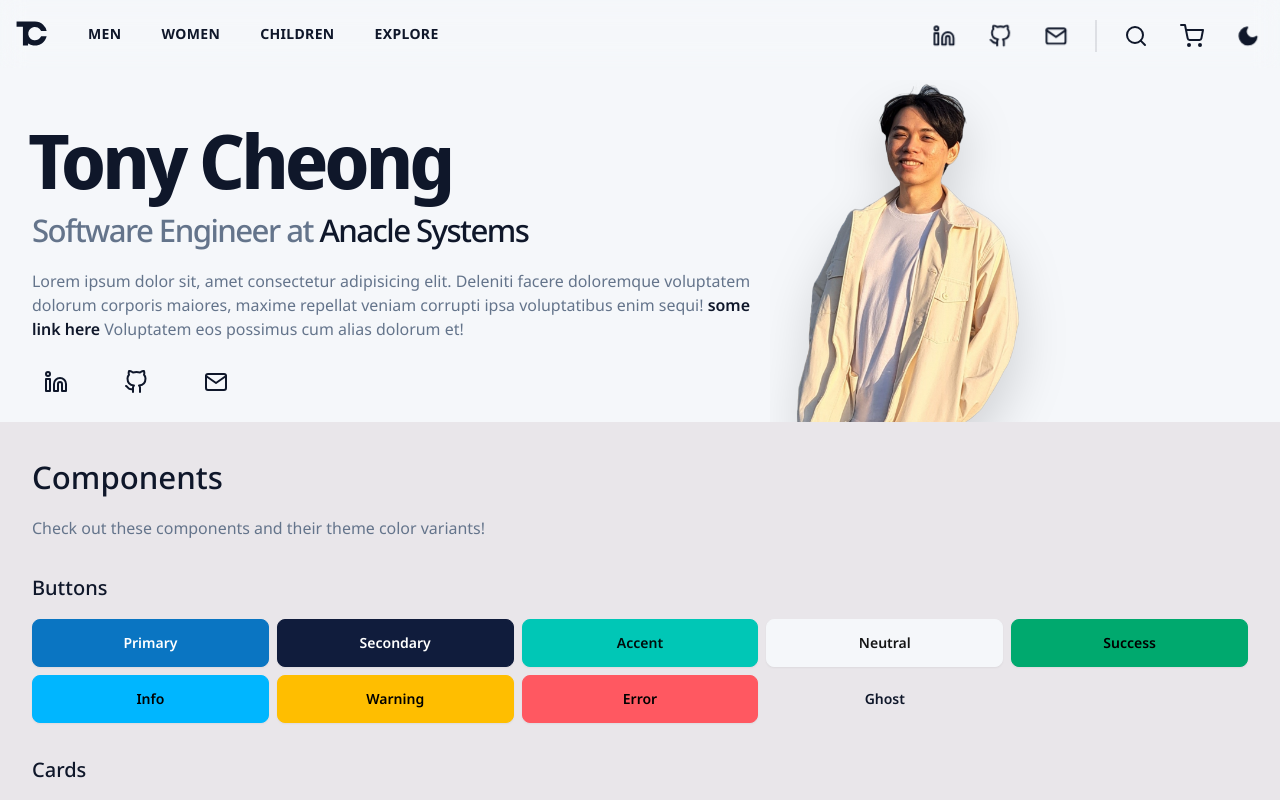
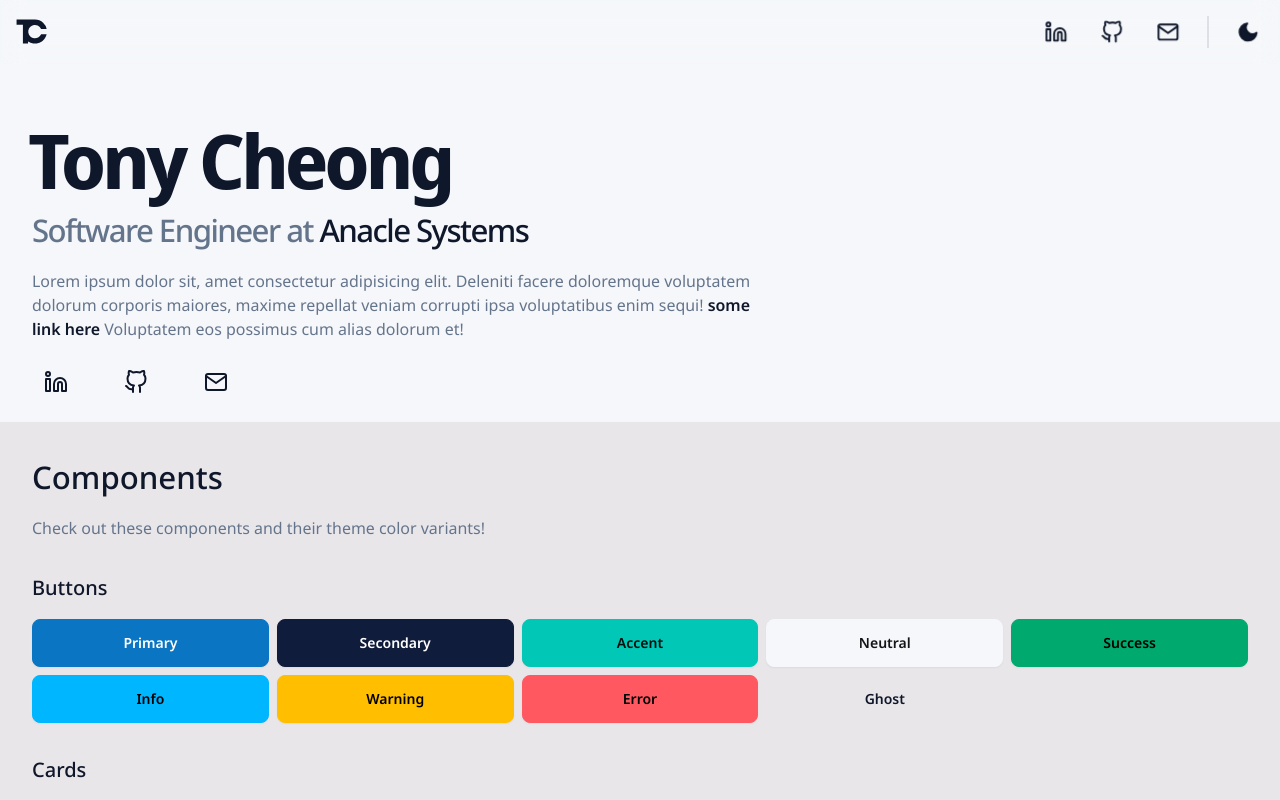
Before and after one commit to cloudhoy/portfolio, a Next.js app: page / in a window 1280 px wide. Shown: the top 800 px of the page. Built offline with nearby package versions, Linux system fonts and the light colour scheme.

Commit message:
Cleanup unused content

```diff
--- a/app/page.tsx
+++ b/app/page.tsx
@@ -14,40 +14,6 @@ import {
 export default function Page() {
   return (
     <Layout>
-      {/* <div
-        className="hero min-h-svh full-width relative"
-        style={{
-          backgroundImage:
-            "url(https://daisyui.com/images/stock/photo-1507358522600-9f71e620c44e.jpg)",
-        }}
-      >
-        <div className="hero-overlay bg-opacity-60"></div>
-        <div className="hero-content text-center">
-          <div className="max-w-md">
-            <div className="mb-4 text-5xl font-bold font-sans-display">
-              Hello there
-            </div>
-            <p className="mb-4">
-              Provident cupiditate voluptatem et in. Quaerat fugiat ut assumenda
-              excepturi exercitationem quasi. In deleniti eaque aut repudiandae
-              et a id nisi.
-            </p>
-            <div className="flex flex-col sm:flex-row justify-center gap-4">
-              <button className="btn btn-neutral btn-outline shadow-lg">
-                How does it work?
-              </button>
-              <button className="btn btn-primary shadow-lg">Get Started</button>
-            </div>
-          </div>
-        </div>
-        <div className="absolute bottom-0 left-0 right-0 px-16 py-8 flex justify-center">
-          <a href="#home" className="hover:font-medium">
-            <ArrowDown className="mr-4 motion-safe:animate-bounce inline-block" />
-            Scroll down for more!
-          </a>
-        </div>
-      </div> */}
-
       <section id="home" className="full-width bg-neutral">
         <div className="px-4 pt-12 md:pt-20 pb-0">
           <div className="md:flex h-full">
@@ -112,12 +78,12 @@ export default function Page() {
             </div>
             <div className="relative h-full w-full hidden md:grid overflow-hidden">
               <div className="col-start-1 row-start-1 h-full w-full"></div>
-              <Image
+              {/* <Image
                 src="/avatar_nobg.png"
                 alt="me"
                 fill
                 className="object-contain object-left-bottom drop-shadow-2xl"
-              />
+              /> */}
             </div>
           </div>
         </div>
--- a/components/Header.tsx
+++ b/components/Header.tsx
@@ -69,11 +69,7 @@ const Header = ({ navItems }: HeaderProps) => {
               </ul>
             </address>
             <div className="divider divider-horizontal my-2 mx-0 hidden md:flex"></div>
-            <Searcher className="btn-square btn-ghost" />
-            <Cart className="btn-square btn-ghost" />
-            <span className="hidden md:block">
-              <ThemeSwitcher className="btn-square btn-ghost" />
-            </span>
+            <ThemeSwitcher className="btn-square btn-ghost hidden md:inline-grid" />
             <div className="drawer drawer-end md:hidden">
               <input id="sidebar" type="checkbox" className="drawer-toggle" />
               <label
--- a/components/Layout.tsx
+++ b/components/Layout.tsx
@@ -8,10 +8,10 @@ export type LayoutProps = PropsWithChildren & {
 
 const Layout = ({ className, children }: LayoutProps) => {
   const navItems: NavItem[] = [
-    { text: "Men", href: "/", icon: <Gift /> },
-    { text: "Women", href: "/", icon: <Heart /> },
-    { text: "Children", href: "/", icon: <Truck /> },
-    { text: "Explore", href: "/", icon: <Grid />},
+    // { text: "Men", href: "/", icon: <Gift /> },
+    // { text: "Women", href: "/", icon: <Heart /> },
+    // { text: "Children", href: "/", icon: <Truck /> },
+    // { text: "Explore", href: "/", icon: <Grid />},
   ];
 
   return (
```
